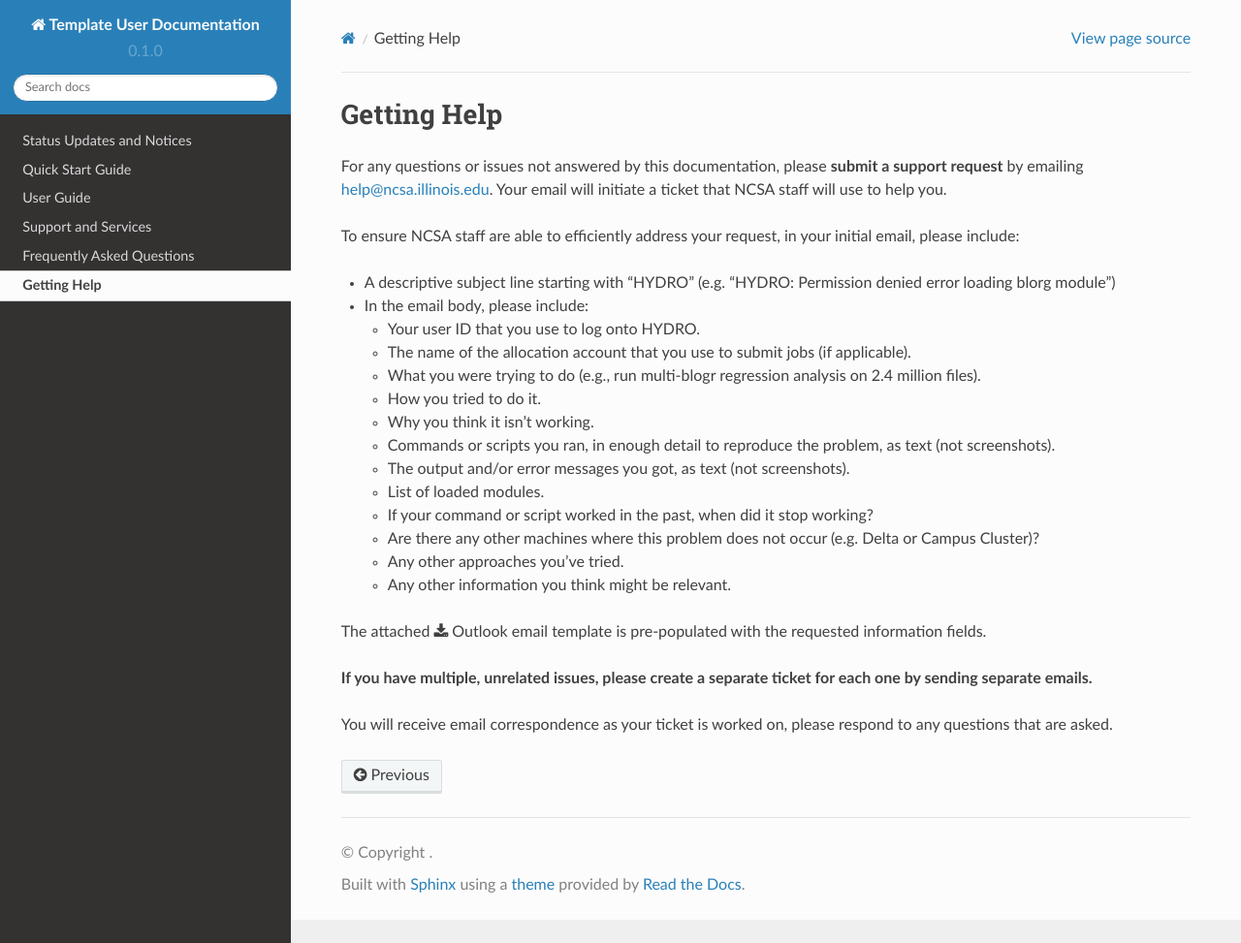
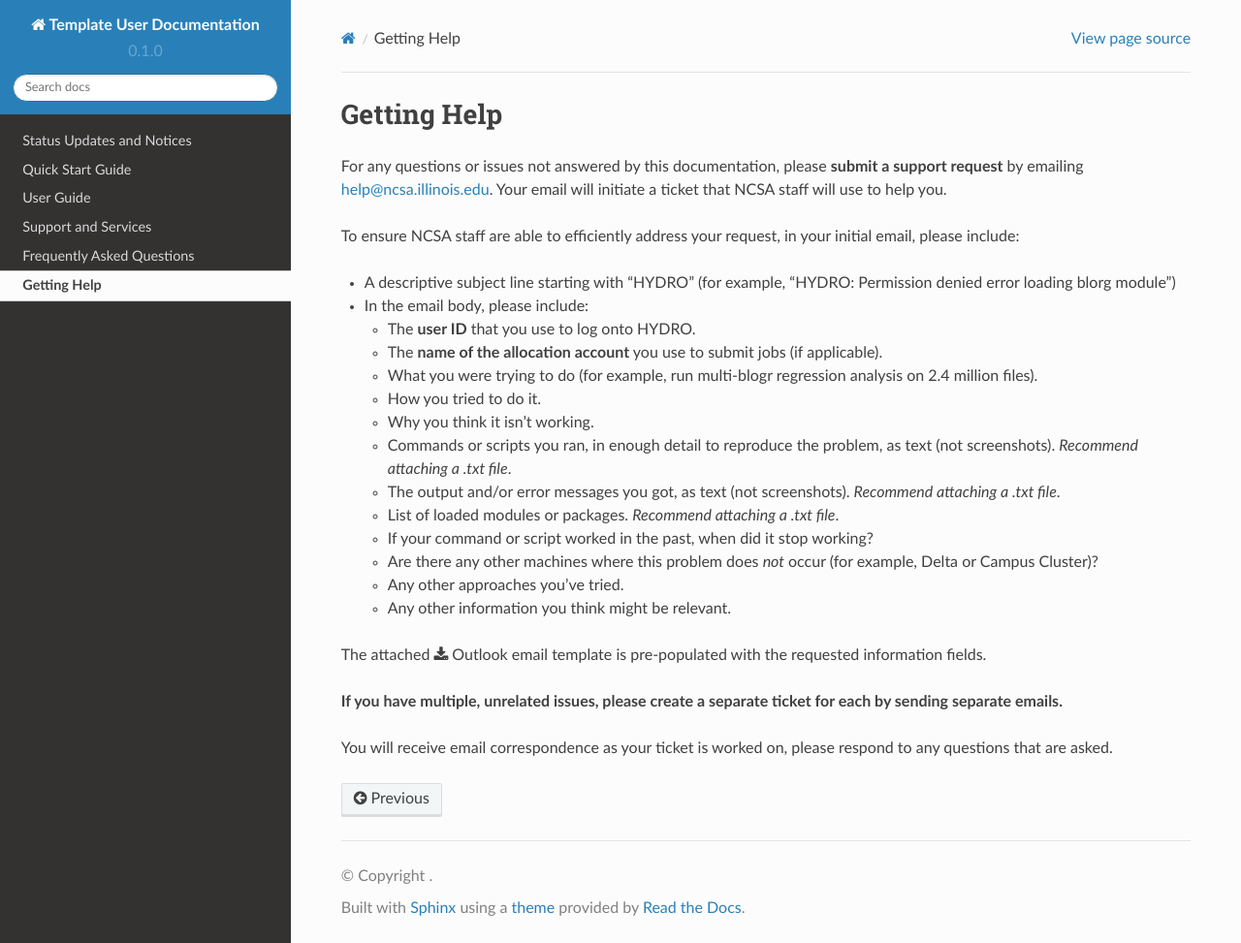
Before and after one commit to lhelms2/rtd-template, a Sphinx documentation site: the page built from docs/source/help.rst, in a window 1280 px wide and 973 px high. Shown: the whole window at 97% size. Built offline with Sphinx 7.4.7 and the Read the Docs theme 2.0.0, drawn with Linux system fonts in a browser that asks for light colours.

Commit message:
Update help.rst

```diff
--- a/docs/source/help.rst
+++ b/docs/source/help.rst
@@ -7,24 +7,24 @@ For any questions or issues not answered by this documentation, please **submit
 
 To ensure NCSA staff are able to efficiently address your request, in your initial email, please include:
 
-- A descriptive subject line starting with “HYDRO” (e.g. “HYDRO: Permission denied error loading blorg module”)
+- A descriptive subject line starting with “HYDRO” (for example, “HYDRO: Permission denied error loading blorg module”)
 - In the email body, please include:
 
-  - Your user ID that you use to log onto HYDRO.
-  - The name of the allocation account that you use to submit jobs (if applicable).
-  - What you were trying to do (e.g., run multi-blogr regression analysis on 2.4 million files).
+  - The **user ID** that you use to log onto HYDRO.
+  - The **name of the allocation account** you use to submit jobs (if applicable).
+  - What you were trying to do (for example, run multi-blogr regression analysis on 2.4 million files).
   - How you tried to do it.
   - Why you think it isn’t working.
-  - Commands or scripts you ran, in enough detail to reproduce the problem, as text (not screenshots).
-  - The output and/or error messages you got, as text (not screenshots).
-  - List of loaded modules.
+  - Commands or scripts you ran, in enough detail to reproduce the problem, as text (not screenshots). *Recommend attaching a .txt file*.
+  - The output and/or error messages you got, as text (not screenshots). *Recommend attaching a .txt file*.
+  - List of loaded modules or packages. *Recommend attaching a .txt file*.
   - If your command or script worked in the past, when did it stop working?
-  - Are there any other machines where this problem does not occur (e.g. Delta or Campus Cluster)?
+  - Are there any other machines where this problem does *not* occur (for example, Delta or Campus Cluster)?
   - Any other approaches you’ve tried.
   - Any other information you think might be relevant.
 
 The attached :download:`Outlook email template <images/testing.emltpl>` is pre-populated with the requested information fields.
 
-**If you have multiple, unrelated issues, please create a separate ticket for each one by sending separate emails.**
+**If you have multiple, unrelated issues, please create a separate ticket for each by sending separate emails.**
 
 You will receive email correspondence as your ticket is worked on, please respond to any questions that are asked.
```
